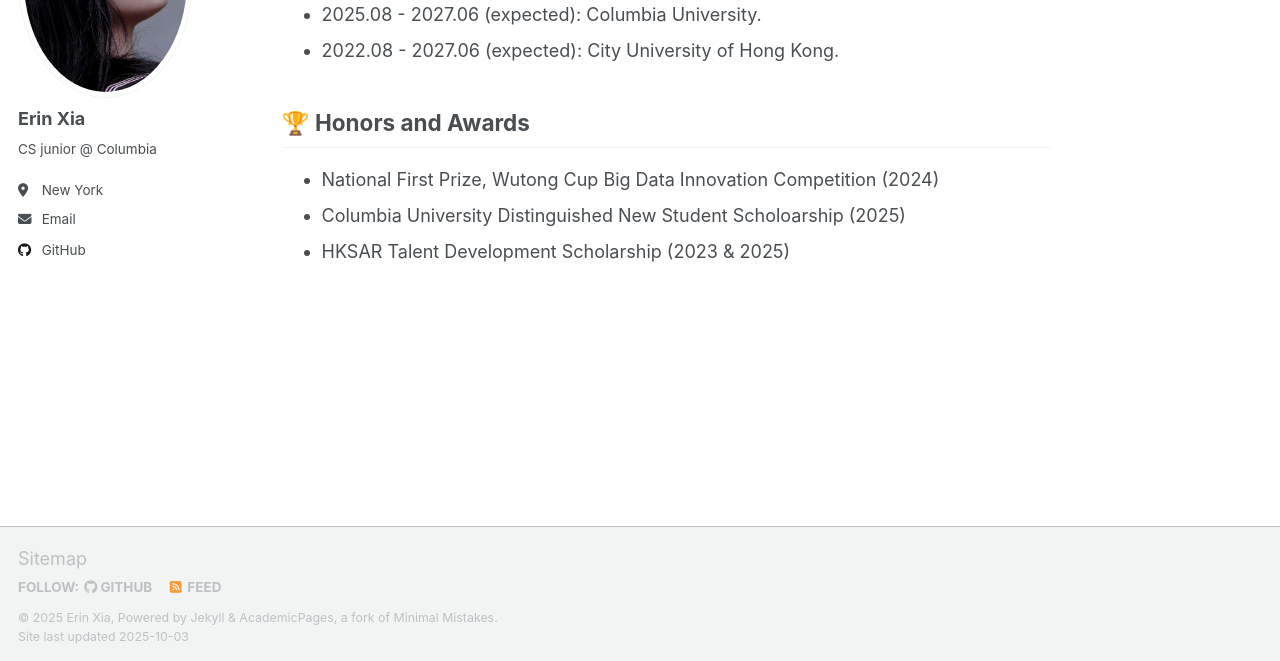
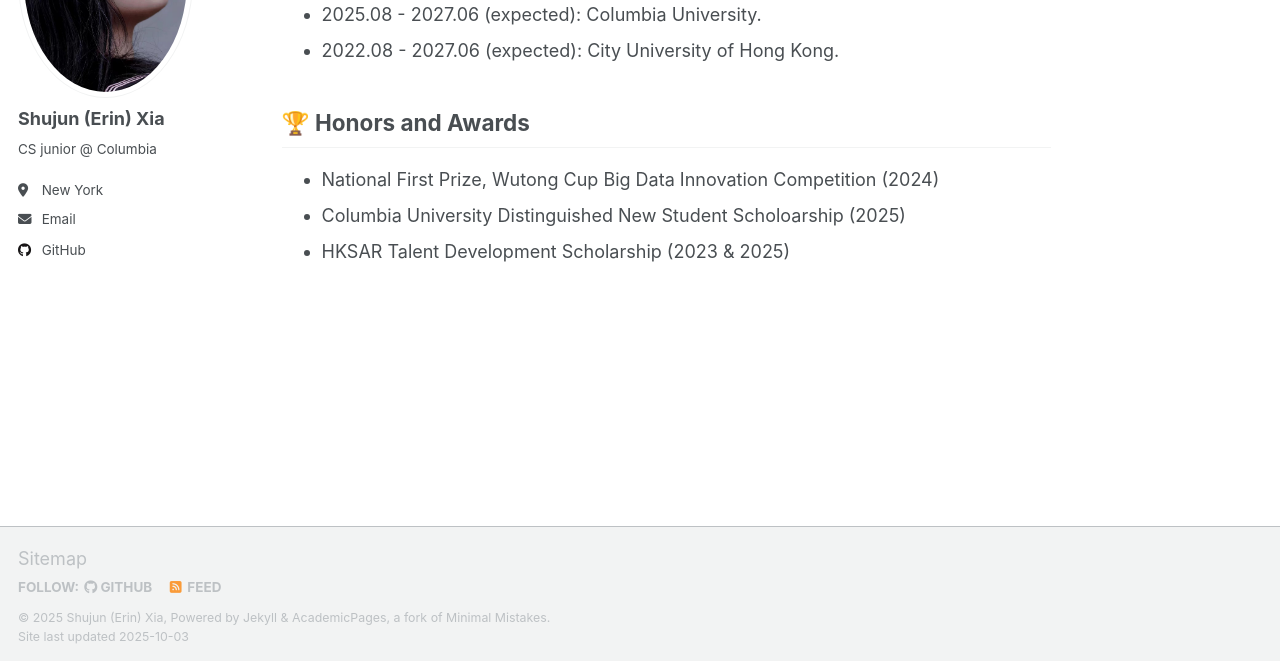
Before and after one commit to mylittleriver/mylittleriver.github.io, a Jekyll site: the page built from _pages/about.md, in a window 1280 px wide and 900 px high, scrolled down 781 px. Shown: the part 236-897 px from the top of the window. Built offline with Jekyll 4.4.1, drawn with Linux system fonts in a browser that asks for light colours; a script that is not in the unit is left out.

Commit message:
Update _config.yml

```diff
--- a/_config.yml
+++ b/_config.yml
@@ -11,7 +11,7 @@ locale                   : "en-US"
 site_theme               : "default" # Currently available options are "default", "air"
 title                    : "Erin Xia"
 title_separator          : "-"
-name                     : &name "Erin Xia"
+name                     : &name "Shujun (Erin) Xia"
 description              : &description "Your Name's academic portfolio"   # Update this with a general description of your site, this is the default if not overridden by a page
 url                      : https://mylittleriver.github.io # The base hostname & protocol for your site e.g. "https://[your GitHub username].github.io",
                                                            # or if you already have some other page hosted on Github then use "https://[your GitHub username].github.io/[Your Repo Name]"
@@ -24,7 +24,7 @@ repository               : "academicpages/academicpages.github.io"
 author:
   # Biographic information
   avatar           : "profile.png"
-  name             : "Erin Xia"
+  name             : "Shujun (Erin) Xia"
   pronouns         : # example: "she/her"
   bio              : "CS junior @ Columbia"
   location         : "New York"
```
